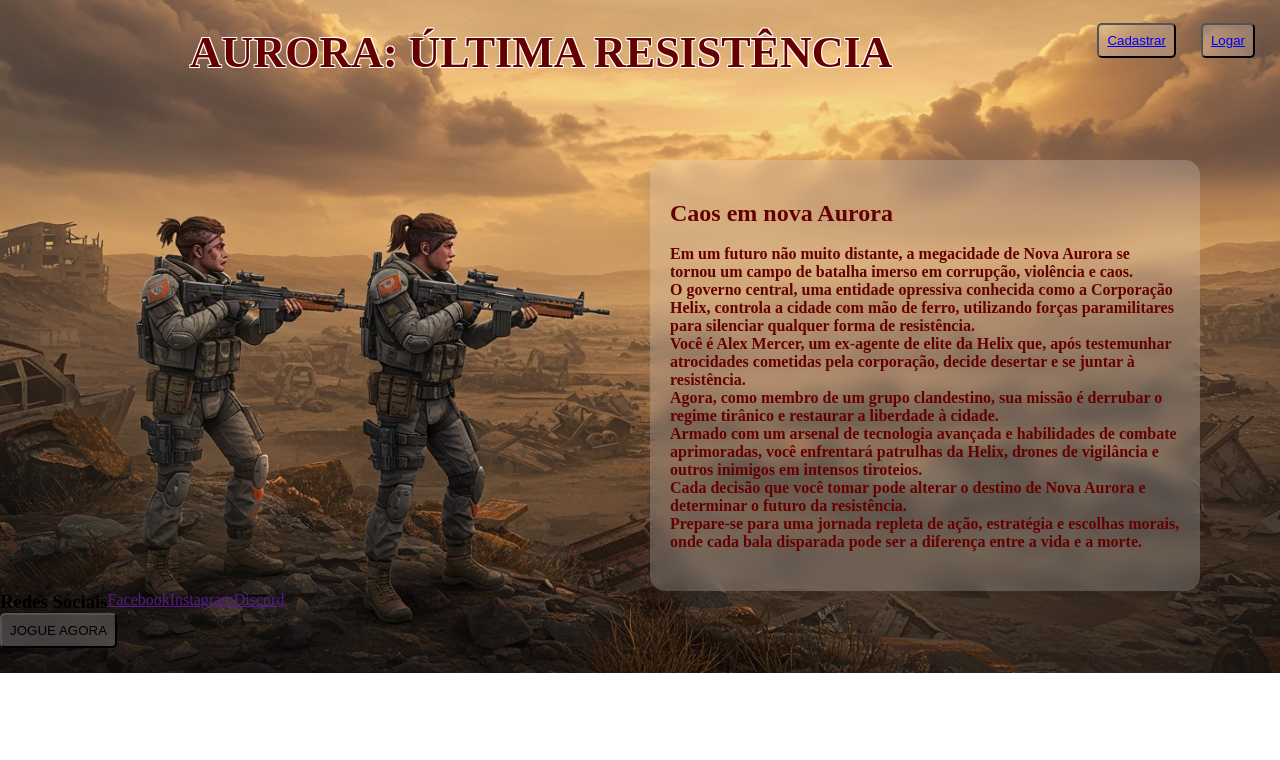
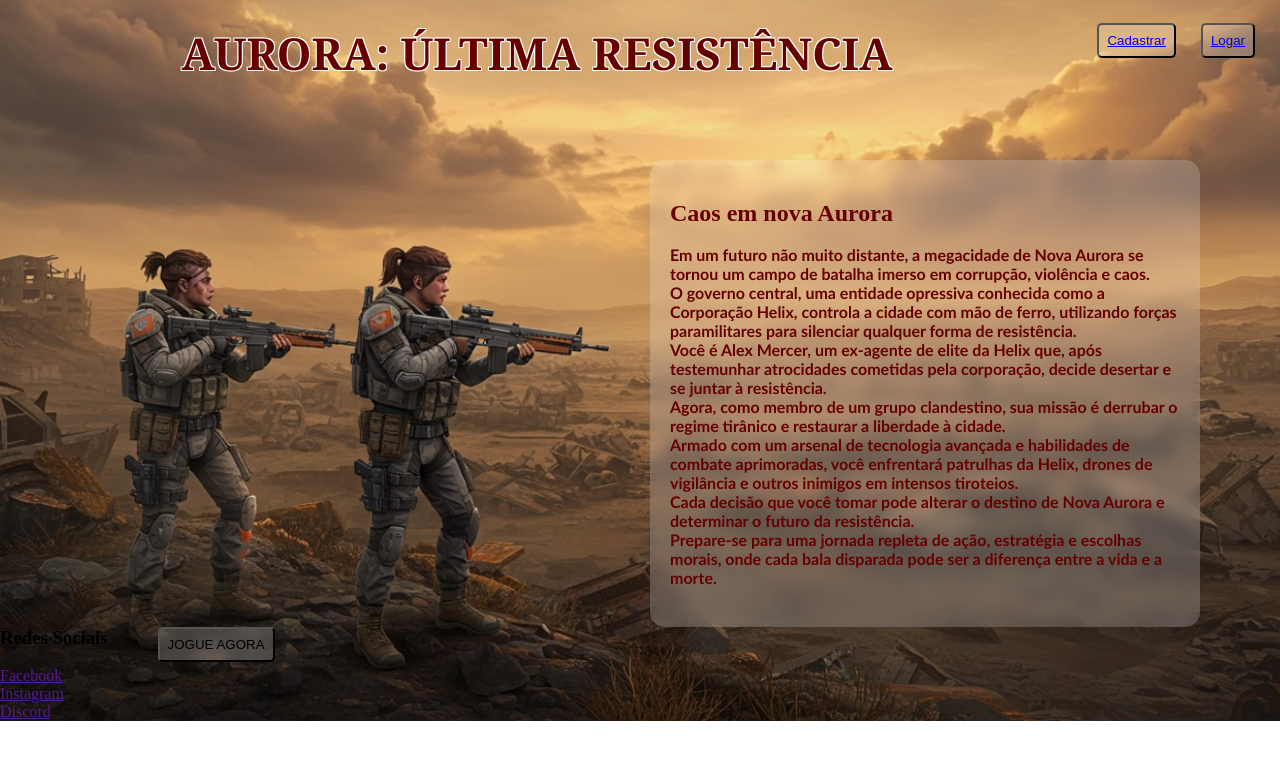
Before and after one commit to ThamiresLobao/Game, a plain HTML site: page index.html in a window 1280 px wide. Drawn offline with Linux system fonts and the light colour scheme.

Commit message:
atualizacao de caminho

```diff
--- a/css/page1.css
+++ b/css/page1.css
@@ -43,6 +43,7 @@ h1{
      1px -1px 0 white,
     -1px  1px 0 white,
      1px  1px 0 white;
+     font-family: Cambria, Cochin, Georgia, Times, 'Times New Roman', serif;
     font-size: 44px;
 
 }
@@ -91,6 +92,10 @@ button{
 
 }
 
-.rodape{
+footer{
     display: flex;
+    gap: 50px;
+
+
+
 }
--- a/index.html
+++ b/index.html
@@ -15,8 +15,8 @@
       <h1>AURORA: ÚLTIMA RESISTÊNCIA</h1>
     </div>
     <div class="buttonPage1">
-      <button><a target="_blank" href="../page3/page3.html">Cadastrar</a></button>
-      <button><a target="_blank" href="../page2/page2.html">Logar</a></button>
+      <button><a target="_blank" href="page3.html">Cadastrar</a></button>
+      <button><a target="_blank" href="page2.html">Logar</a></button>
     </div>
   </nav>
   <section class="container">
@@ -24,7 +24,7 @@
       <h2>Caos em nova Aurora</h2>
       <br>
       <strong>
-        <p>Em um futuro não muito distante, a megacidade de Nova Aurora se tornou um campo de batalha imerso em
+        <p style="font-family: 'Trebuchet MS', 'Lucida Sans Unicode', 'Lucida Grande', 'Lucida Sans', Arial, sans-serif;">Em um futuro não muito distante, a megacidade de Nova Aurora se tornou um campo de batalha imerso em
           corrupção, violência e caos. <br>O governo central, uma entidade opressiva conhecida como a Corporação Helix,
           controla a cidade com mão de ferro, utilizando forças paramilitares para silenciar qualquer forma de
           resistência.
```
